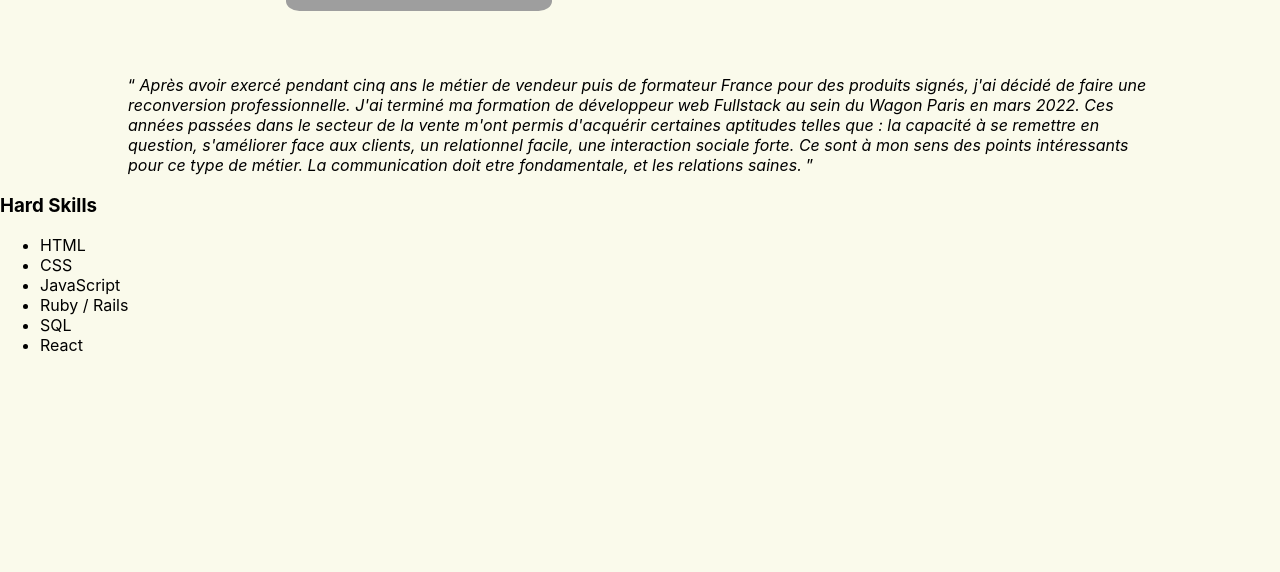
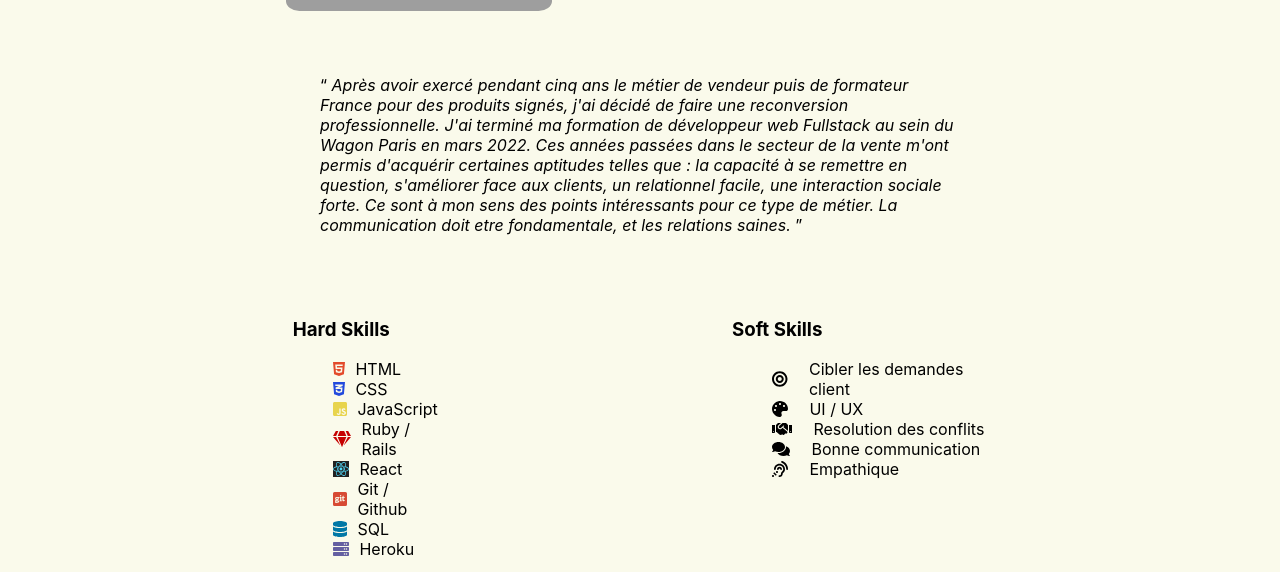
Before and after one commit to Gorrog87/cv-react, a React (Create React App) app: page / in a window 1280 px wide. Shown: the part 253-825 px from the top of the page. Before the commit the page ends 800 px from the top, so only its background shows below. Built offline with nearby package versions, Linux system fonts and the light colour scheme; grey boxes are pictures that could not be loaded.

Commit message:
added Skills component with stylesheet

```diff
--- a/src/App.js
+++ b/src/App.js
@@ -1,14 +1,14 @@
 import React from "react";
 import Header from "./Header";
 import Bio from './Bio';
-import HardSkills from "./HardSkills";
+import Skills from "./Skills";
 
 function App() {
   return (
     <div>
       <Header />
       <Bio />
-      <HardSkills />
+      <Skills />
     </div>
   );
 }
--- a/src/HardSkills.jsx
+++ /dev/null
@@ -1,23 +0,0 @@
-import React from "react";
-
-export default class HardSkills extends React.Component{
-  render(){
-    return (
-      <div className="hardskills">
-        <div>
-          <h3>Hard Skills</h3>
-        </div>
-        <div>
-          <ul>
-            <li>HTML</li>
-            <li>CSS</li>
-            <li>JavaScript</li>
-            <li>Ruby / Rails</li>
-            <li>SQL</li>
-            <li>React</li>
-          </ul>
-        </div>
-      </div>
-    );
-  }
-}
--- /dev/null
+++ b/src/Skills.jsx
@@ -0,0 +1,84 @@
+import React from "react";
+// eslint-disable-next-line no-unused-vars
+import skills from "./skills.css";
+import { FontAwesomeIcon } from "@fortawesome/react-fontawesome";
+import {
+  solid,
+  regular,
+  brands,
+} from "@fortawesome/fontawesome-svg-core/import.macro";
+
+export default class Skills extends React.Component {
+  render() {
+    return (
+      <div className="skills">
+        <div className="hardskills">
+          <div>
+            <h3>Hard Skills</h3>
+          </div>
+          <ul>
+            <div className="duo">
+              <FontAwesomeIcon icon="fa-brands fa-html5" id="html"/>
+              <li>HTML</li>
+            </div>
+            <div className="duo">
+              <FontAwesomeIcon icon="fa-brands fa-css3-alt" id="css"/>
+              <li>CSS</li>
+            </div>
+            <div className="duo">
+              <FontAwesomeIcon icon="fa-brands fa-js-square" id="js"/>
+              <li>JavaScript</li>
+            </div>
+            <div className="duo">
+              <FontAwesomeIcon icon="fa-solid fa-gem" id="ruby"/>
+              <li>Ruby / Rails</li>
+            </div>
+            <div className="duo">
+              <FontAwesomeIcon icon="fa-brands fa-react" id="react"/>
+              <li>React</li>
+            </div>
+            <div className="duo">
+              <FontAwesomeIcon icon="fa-brands fa-git-square" id="git"/>
+              <li>Git / Github</li>
+            </div>
+            <div className="duo">
+              <FontAwesomeIcon icon="fa-solid fa-database" id="sql"/>
+              <li>SQL</li>
+            </div>
+            <div className="duo">
+              <FontAwesomeIcon icon="fa-solid fa-server" id="heroku"/>
+              <li>Heroku</li>
+            </div>
+          </ul>
+        </div>
+        <div className="softskills">
+          <div>
+            <h3>Soft Skills</h3>
+          </div>
+          <ul>
+            <div className="duo">
+              <FontAwesomeIcon icon="fas fa-bullseye" />
+              <li>Cibler les demandes client</li>
+            </div>
+            <div className="duo">
+              <FontAwesomeIcon icon="fa-solid fa-palette" />
+              <li>UI / UX</li>
+            </div>
+            <div className="duo">
+              <FontAwesomeIcon icon="fas fa-handshake" />
+              <li>Resolution des conflits</li>
+            </div>
+            <div className="duo">
+              <FontAwesomeIcon icon="fas fa-comments" />
+              <li>Bonne communication</li>
+            </div>
+            <div className="duo">
+              <FontAwesomeIcon icon="fas fa-assistive-listening-systems" />
+              <li>Empathique</li>
+            </div>
+          </ul>
+        </div>
+      </div>
+    );
+  }
+}
--- a/src/bio.css
+++ b/src/bio.css
@@ -1,3 +1,3 @@
 p{
-  margin: 5% 10% 0% 10%;     /* <---------------  top | right | bottom | left */
+  margin: 5% 25% 0% 25%;     /* <---------------  top | right | bottom | left */
 }
--- /dev/null
+++ b/src/skills.css
@@ -0,0 +1,49 @@
+ul {
+  list-style: none;
+}
+
+.skills {
+  display: flex;
+  justify-content: space-evenly;
+  margin-top: 5%;
+}
+
+.duo {
+  display: flex;
+  align-items: center;
+  justify-content: start;
+  gap: 10%;
+}
+
+#html {
+  color: #e34a2b;
+}
+
+#css {
+  color: #224add;
+}
+
+#js {
+  color: #e8d44d;
+}
+
+#ruby {
+  color: #c60000;
+}
+
+#sql {
+  color: #0178a6;
+}
+
+#react {
+  color: #50d7f7;
+  background: #212121;
+}
+
+#git {
+  color: #d74a34;
+}
+
+#heroku {
+  color: #645fa1;
+}
```
Also changed, not shown: src/hardSkills.css (deleted).
